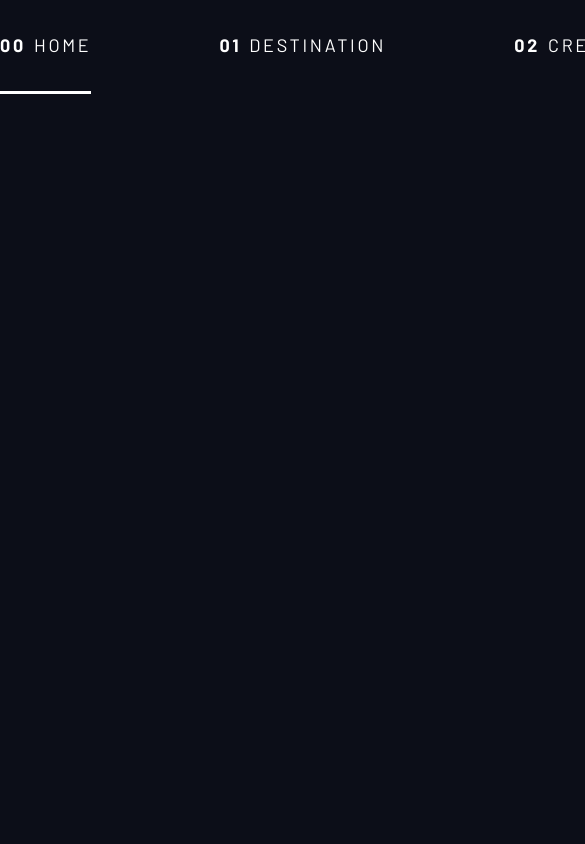
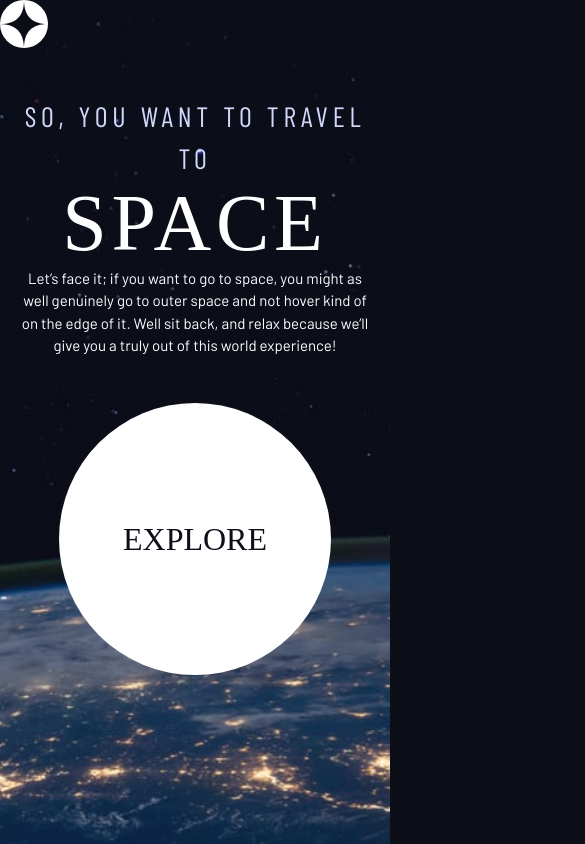
Before and after one commit to andro2401/header, a plain HTML site: page index.html in a window 390 px wide. Shown: the top 844 px of the page, 585 px wide, since content can reach past the window. Drawn offline with nearby package versions, Linux system fonts and the light colour scheme; a web font is replaced by a local one.

Commit message:
added styling with responsivnes of content to index.html

```diff
--- a/index.html
+++ b/index.html
@@ -14,24 +14,39 @@
     <link rel="stylesheet" href="style.css">
     <title>Space tourism website</title>
 </head>
-<body>
+<body class="home">
 
-    <header class="primary-header">
+    <header class="primary-header flex">
         <div class="logo">
-
+            <img src="./assets/shared/logo.svg" alt="space tourism logo">
         </div>
-
-        <div>
+<!--
+        <nav>
 
             <ul class="primary-navigation underline-indicators flex" style="--gap: 8rem" >
-                <li class="active"><a href="index.html" class="uppercase text-white letter-spacing-2"><span>00</span>Home</a></li>
-                <li><a href="#" class="uppercase text-white letter-spacing-2"><span>01</span>Destination</a></li>
-                <li><a href="#" class="uppercase text-white letter-spacing-2"><span>02</span>Crew</a></li>
-                <li><a href="#" class="uppercase text-white letter-spacing-2"><span>03</span>Technology</a></li>
+                <li class="active"><a href="index.html" class="ff-sans-cond uppercase text-white letter-spacing-2"><span>00</span>Home</a></li>
+                <li><a href="destination.html" class="ff-sans-cond uppercase text-white letter-spacing-2"><span>01</span>Destination</a></li>
+                <li><a href="crew.html" class="ff-sans-cond uppercase text-white letter-spacing-2"><span>02</span>Crew</a></li>
+                <li><a href="technology.html" class="ff-sans-cond uppercase text-white letter-spacing-2"><span>03</span>Technology</a></li>
             </ul>
 
+        </nav>
+        -->
+    </header>
+
+    <div class="grid-container grid-container--home">
+        <div>
+        <h1 class="text-accent fs-500 ff-sans-cond uppercase letter-spacing-1">So, you want to travel to
+          <span class="text-white fs-900 ff-serif d-block">Space</span></h1>
+        <p>Let’s face it; if you want to go to space, you might as well genuinely go to
+            outer space and not hover kind of on the edge of it. Well sit back, and relax
+            because we’ll give you a truly out of this world experience!</p>
         </div>
-    </header>
+        <div>
+            <a href="#" class="large-button uppercase ff-serif bg-white text-dark">Explore</a>
+        </div>
+    </div>
+
 
 </body>
 </html>
--- a/style.css
+++ b/style.css
@@ -7,12 +7,12 @@
     --clr-white: 0 0% 100%;
 
     /* font sizes */
-    --fs-900: 9.375rem;
-    --fs-800: 6.25rem;
-    --fs-700: 3.5rem;
-    --fs-600: 2rem;
+    --fs-900: clamp(5rem, 8vw + 1rem, 9.375rem);
+    --fs-800: 3.5rem;
+    --fs-700: 1.5rem;
+    --fs-600: 1rem;
     --fs-500: 1.75rem;
-    --fs-400: 1.125rem;
+    --fs-400: .9375rem;
     --fs-300: 1rem;
     --fs-200: 0.875rem;
 
@@ -22,6 +22,26 @@
     --ff-sans-normal: "Barlow", sans-serif;
 }
 
+@media (min-width: 35em){
+    :root{
+        --fs-800: 5rem;
+        --fs-700: 2.5rem;
+        --fs-600: 1.5rem;
+        --fs-400: 1rem;
+    }
+}
+
+@media (min-width: 45em){
+    :root{
+        --fs-800: 6.25rem;
+        --fs-700: 3.5rem;
+        --fs-600: 2rem;
+        --fs-500: 1.75rem;
+        --fs-400: 1.125rem;
+        --fs-300: 1rem;
+        --fs-200: 0.875rem;
+    }
+}
 
 /* RESET */
 
@@ -75,6 +95,9 @@ body{
     color: hsl( var(--clr-white));
     line-height: 1.5;
     min-height: 100vh;
+
+    display: grid;
+    grid-template-rows: min-content 1fr;
 }
 
 /* make form elements easier to work with */
@@ -108,6 +131,10 @@ select {
     gap: var(--gap, 1rem);
 }
 
+.d-block{
+    display: block;
+}
+
 .flow > /**:where(:not(:first-child))*/ /* *+*-znaci da ce se ovo primjenjivat samo na child koji ima prethodni sibling te se zato nece primjeniti na prvi child jer prije njega nema niti jedan!  Ovo se još moze i napisati: *:not(:first child) */{
     margin-top: 1rem;
     outline: 1px solid red;
@@ -117,6 +144,38 @@ select {
     padding-inline: 2em;
     max-width: 80rem;
     margin-inline: auto;
+}
+
+.grid-container{
+    text-align: center;
+    display: grid;
+    place-items: center;
+    padding-inline: 1rem;
+
+}
+
+.grid-container *{
+    max-width: 50ch;
+}
+
+@media(min-width: 45rem){
+    .grid-container{
+        column-gap: var(--container-gap, 2rem);
+        grid-template-columns: minmax(2rem, 1fr)  repeat(2, minmax(0, 40rem)) minmax(2rem, 1fr);
+    }
+
+    .grid-container > *:first-child{
+        grid-column: 2;
+    }
+
+    .grid-container > *:last-child{
+        grid-column: 3;
+    }
+}
+
+.grid-container--home{
+    padding-bottom: max(6rem, 20vh);
+    align-items: end;
 }
 
 
@@ -188,8 +247,9 @@ select {
 /* COMPONENTS */
 
 .large-button{
+    font-size: 2rem;
     position: relative;
-    display: grid;
+    display: inline-grid;
     z-index: 1;
     padding: 0 2em;
     aspect-ratio: 1;
@@ -290,3 +350,29 @@ select {
     background-color: hsl( var(--clr-white) / 1 );
     color: hsl( var(--clr-dark));
 }
+
+/* PAGE SPECIFIC */
+
+/*Background*/
+body{
+    background-position: bottom center;
+    background-size: cover;
+}
+
+/* Home */
+.home{
+    background-image: url(./assets/home/background-home-mobile.jpg);
+}
+
+@media (min-width: 35em){
+    .home{
+        background-position: center center;
+        background-image: url(./assets/home/background-home-tablet.jpg);
+    }
+}
+
+@media (min-width: 45em){
+    .home{
+        background-image: url(./assets/home/background-home-desktop.jpg);
+    }
+}
```
